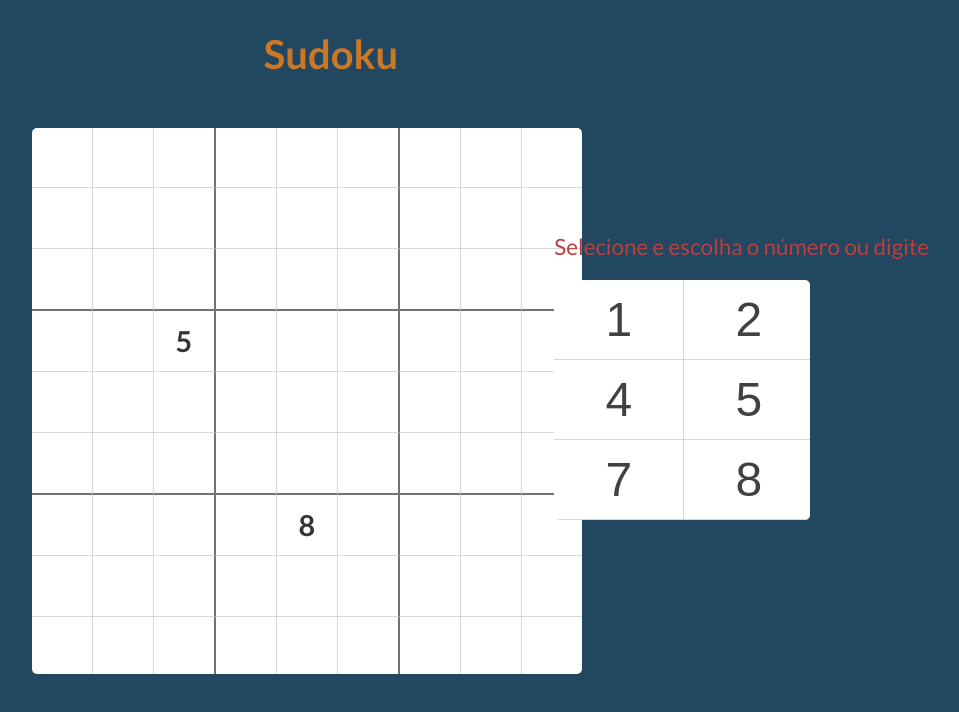
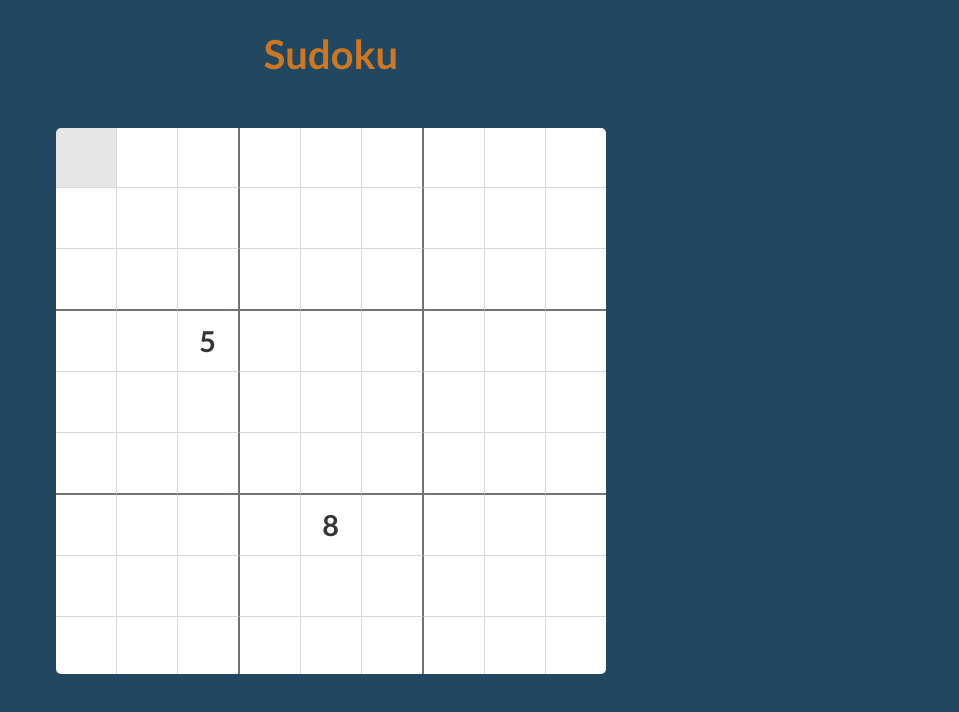
Before and after one commit to lucasrosate/react-sudoku, a React (Create React App) app: page / in a window 1280 px wide. Shown: the top 712 px of the page, without its empty margins (309-1268 px from the left). Built offline with nearby package versions, Linux system fonts and the light colour scheme.

Commit message:
Interface added 03/01/2021

```diff
--- a/public/index.html
+++ b/public/index.html
@@ -7,7 +7,6 @@
     <meta name="viewport" content="width=device-width, initial-scale=1" />
     <meta name="theme-color" content="#000000" />
     <meta name="description" content="Web site created using create-react-app" />
-    <link rel="apple-touch-icon" href="%PUBLIC_URL%/logo192.png" />
     <link rel="preconnect" href="https://fonts.gstatic.com">
     <link href="https://fonts.googleapis.com/css2?family=Lato:wght@300;400;700&display=swap" rel="stylesheet">
     <!--
--- a/src/App.tsx
+++ b/src/App.tsx
@@ -10,11 +10,10 @@ const App: React.FC = () => {
 
 
     return (
-            <div className={AppStyle.appContainer}>
+            <div className={AppStyle.appContainer} id="AppMain">
                 <div className={AppStyle.title}><h1>Sudoku</h1></div>
                 <div className={AppStyle.componentsContainer} >
                     <Game />
-                    <DigitNumbers />
                 </div>
             </div>
     )
--- a/src/Components/Game.tsx
+++ b/src/Components/Game.tsx
@@ -1,55 +1,87 @@
 
-import { useState, useEffect, createElement } from 'react';
+import { useState, useEffect, useRef, createElement } from 'react';
 
 import Sudoku from '../Sudoku';
 
 import GameStyle from '../styles/GameStyle.module.css';
+import { CSSProperties } from 'styled-components';
 
 
-
+interface ISelectedNumber {
+    row: number,
+    column: number
+}
 
 const Game: React.FC = () => {
     const sudo = new Sudoku("hard");
 
-    var [arrSudoku, setArrSudoku] = useState<Array<number[]>>(
-        [
-            [0, 0, 0, 0, 0, 0, 0, 0, 0],
-            [0, 0, 0, 0, 0, 0, 0, 0, 0],
-            [0, 0, 0, 0, 0, 0, 0, 0, 0],
-            [0, 0, 0, 0, 0, 0, 0, 0, 0],
-            [0, 0, 0, 0, 0, 0, 0, 0, 0],
-            [0, 0, 0, 0, 0, 0, 0, 0, 0],
-            [0, 0, 0, 0, 0, 0, 0, 0, 0],
-            [0, 0, 0, 0, 0, 0, 0, 0, 0],
-            [0, 0, 0, 0, 0, 0, 0, 0, 0]
-        ]
-    );
+    // Inicializando o array 2D do tabuleiro
+    var [arrSudoku, setArrSudoku] = useState<Array<number[]>>(sudo.arr);
 
-    var [numberSelected, setNumberSelected] = useState<{ row: number, column: number }>({ row: -1, column: -1 })
+    // Solução achada para que o EventListener leia o state selectedNumber atualizado
+    var [selectedNumber, _setselectedNumber] = useState<ISelectedNumber>({ row: 0, column: 0 })
+    const selectedNumberRef = useRef(selectedNumber);
+
+    const setSelectedNumber = (data: ISelectedNumber) => {
+        selectedNumberRef.current = data;
+        _setselectedNumber(data);
+    }
+    // ---------
 
 
 
+    // Função para obter as coordenadas da casa selecionada pelo usuário
+    const writeSelectedCoordinates = (e: any, indexRow: number, indexColumn: number) => {
 
-
-    const styleSelectedElement = (e: any, indexRow: number, indexColumn: number) => {
         const pattern: RegExp = /\d/g;
 
-        const coord = e.target.className.match(pattern);
+        const coord = e.target.id.match(pattern);
 
         if (!(arrSudoku[indexRow][indexColumn] === sudo.arr[indexRow][indexColumn] && arrSudoku[indexRow][indexColumn] !== 0))
-            setNumberSelected({ row: parseInt(coord[1]), column: parseInt(coord[0]) });
+            setSelectedNumber({ row: parseInt(coord[1]), column: parseInt(coord[0]) });
 
-        console.log(numberSelected);
     }
 
 
+    // Função para os números se digitados pelo teclado
+    const addEventKeyListener = () => {
+        document.addEventListener("keydown", (event) => {
+            let _selectedNumber = selectedNumberRef.current;
 
+            if (event.key.match(/^[0-9]+$/) != null) {
+                let _selectedNumber = selectedNumberRef.current;
+
+                console.log(_selectedNumber)
+
+                const parsedKey = parseInt(event.key);
+
+                if (parsedKey > 0) {
+                    console.log(arrSudoku);
+                    var newArray: Array<number[]> = arrSudoku;
+                    newArray[_selectedNumber.row][_selectedNumber.column] = parsedKey;
+                    setArrSudoku(newArray);
+                    document.getElementById(`c${_selectedNumber.column}l${_selectedNumber.row}`)!.click()
+
+
+                }
+            }
+
+            if(event.key === "Delete") {
+                var newArray: Array<number[]> = arrSudoku;
+                newArray[_selectedNumber.row][_selectedNumber.column] = 0;
+                setArrSudoku(newArray);
+                document.getElementById(`c${_selectedNumber.column}l${_selectedNumber.row}`)!.click()
+            }
+        })
+    }
+
+    // Setando o tabuleiro para os números iniciais do jogo e adicionando o EventListener após renderizar
     useEffect(() => {
-        setArrSudoku(sudo.arr);
+        addEventKeyListener();
     }, [])
 
     return (
-        <div className={GameStyle.gameContainer}>
+        <div className={GameStyle.gameContainer} id="GameContainer">
             <div className={GameStyle.windowContainer}>
                 <div className={GameStyle.boardContainer}>
                     {
@@ -63,68 +95,40 @@ const Game: React.FC = () => {
                                             // Renderizar as linhas mais destacadas de cada matriz 3x3
                                             const isRowDiv: number = (indexRow + 1) % 3;
                                             const isColumnDiv: number = (indexColumn + 1) % 3;
-                                            const elemType: string = "div";
-
-                                            let elemContainer;
-                                            let spanElement;
-
-
 
                                             let innerElem = elem;
-
                                             const isEmpty: boolean = arrSudoku[indexRow][indexColumn] === 0;
-                                            const isSelected: boolean = indexColumn === numberSelected.column && indexRow === numberSelected.row;
+                                            const isSelected: boolean = indexColumn === selectedNumber.column && indexRow === selectedNumber.row;
                                             const isNonEditable: boolean = arrSudoku[indexRow][indexColumn] === sudo.arr[indexRow][indexColumn] && arrSudoku[indexRow][indexColumn] !== 0;
 
 
-                                            // Criar elemento react do tipo <span> e estilizar para quando selecionar e destacar quais são os inicias que não podem ser modificados
-                                            spanElement = createElement("span",
-                                                {
-                                                    className: `c${indexColumn}l${indexRow}`,
-                                                    onClick: (e => styleSelectedElement(e, indexRow = indexRow, indexColumn = indexColumn)),
-                                                    style: {
-                                                        backgroundColor: isSelected ? "rgb(230,230,230)" : "white",
-                                                        color:
-                                                            (isEmpty && isSelected) && (
-                                                                "rgb(230,230,230)"
-                                                            ) || (
-                                                                isEmpty &&
-                                                                "white"
-                                                            )
-                                                            || ("rgb(53, 53, 53)"),
-                                                        transition: "0.2s",
-                                                        fontWeight: isNonEditable ? "600" : "400"
-                                                    },
-                                                },
-                                                innerElem);
-
-                                            // Estilização das bordas das matrizes 3x3
-                                            if (isRowDiv === 0 && isColumnDiv === 0) {
-                                                elemContainer = createElement(elemType,
-                                                    { className: `${GameStyle.normalSPan} ${GameStyle.borderRightDown}`, key: `c${indexColumn}l${indexRow} ` },
-                                                    spanElement);
+                                            const spanStyle: CSSProperties = {
+                                                backgroundColor: isSelected ? "rgb(230,230,230)" : "white",
+                                                color:  isEmpty && isSelected ? "rgb(230,230,230)" : isEmpty ? "white" : "rgb(53, 53, 53)",
+                                                fontWeight: isNonEditable ? 600 : 400
                                             }
 
-                                            if (isRowDiv !== 0 && isColumnDiv === 0) {
-                                                elemContainer = createElement(elemType, { className: `${GameStyle.borderRight}`, key: `c${indexColumn}l${indexRow} ` }
-                                                    , spanElement);
-                                            }
+                                            // Criar elemento react do tipo <span> e estilizar para quando selecionar e destacar quais são os inicias que não podem ser modificados
+                                            return (
+                                                <div className={
+                                                     (isRowDiv === 0 && isColumnDiv === 0)? `${GameStyle.normalSPan} ${GameStyle.borderRightDown}`
+                                                    :(isRowDiv !== 0 && isColumnDiv === 0) ? `${GameStyle.borderRight}`
+                                                    :(isRowDiv === 0 && isColumnDiv !== 0) ? `${GameStyle.borderDown}`:`${GameStyle.innerBorder}`
+                                                }
+                                                key={`c${indexColumn}l${indexRow}`}
 
-                                            if (isRowDiv === 0 && isColumnDiv !== 0) {
-                                                elemContainer = createElement(elemType, { className: `${GameStyle.borderDown}`, key: `c${indexColumn}l${indexRow} ` }
-                                                    , spanElement);
-                                            }
+                                                >
+                                                    <span id={`c${indexColumn}l${indexRow}`}
+                                                        className="normal-span"
+                                                        onChange={() => console.log("entrou")}
+                                                        onClick={e => writeSelectedCoordinates(e, indexRow, indexColumn)}
+                                                        style={spanStyle}
+                                                    >
+                                                        {innerElem}
+                                                    </span>
+                                                </div>
 
-                                            if (isRowDiv !== 0 && isColumnDiv !== 0) {
-                                                elemContainer = createElement(elemType, { className: `${GameStyle.innerBorder}`, key: `c${indexColumn}l${indexRow}` }
-                                                    , spanElement);
-                                            }
-
-
-                                            return elemContainer;
-
-
-
+                                            )
                                         })}
                                 </div>
                             )
--- a/src/styles/AppStyle.module.css
+++ b/src/styles/AppStyle.module.css
@@ -17,10 +17,6 @@
 }
 
 .componentsContainer {
-    display: grid;
-    grid-template-columns: 2fr 1fr;
-    grid-template-rows: 1fr;
-
     align-items: center;
     justify-content: center;
 }
--- a/src/styles/DigitNumbersStyle.module.css
+++ b/src/styles/DigitNumbersStyle.module.css
@@ -1,23 +1,24 @@
 .windowContainer {
     font-family: "Lato", sans-serif;
+    margin-left: 60px;
 }
 
 .windowContainer h1 {
     margin-bottom: 20px;
-    margin-left: 10px;
+
     font-weight: 400;
     font-size: 1.4rem;
     color: var(--terciary-color);
 }
 
 .digitContainer {
-    width: 60%;
+    width: 400px;
 
-    margin-left: 10px;
+
     margin-right: auto;
     display:grid;
-    grid-template-columns: repeat(3, 130px);
-    grid-template-rows: repeat(3, 80px);
+    grid-template-columns: repeat(3, 100px);
+    grid-template-rows: repeat(3, 60px);
 
     border-radius: 5px;
     overflow: hidden;
--- a/src/styles/GameStyle.module.css
+++ b/src/styles/GameStyle.module.css
@@ -9,7 +9,8 @@
 
 
     margin-top: 50px;
-    margin-left: 40%;
+    /* margin-left: 40%; */
+    margin-left: auto;
     margin-right: auto;
     width: 530px;
     height: 526px;
--- a/src/styles/base.css
+++ b/src/styles/base.css
@@ -1,7 +1,7 @@
           :root {
              --primary-color: #214761;
              --secondary-color: #CB7723;
-             --terciary-color: #BB3F3F;
+             --terciary-color: #f34c4c;
              --hover-color: #e6e6e6;
              --hover-terciary-color: #fff9f9;
              --border-color: rgb(216, 216, 216);
```
Also changed, not shown: 1 other file (tests, documents, lock files or other folders).
